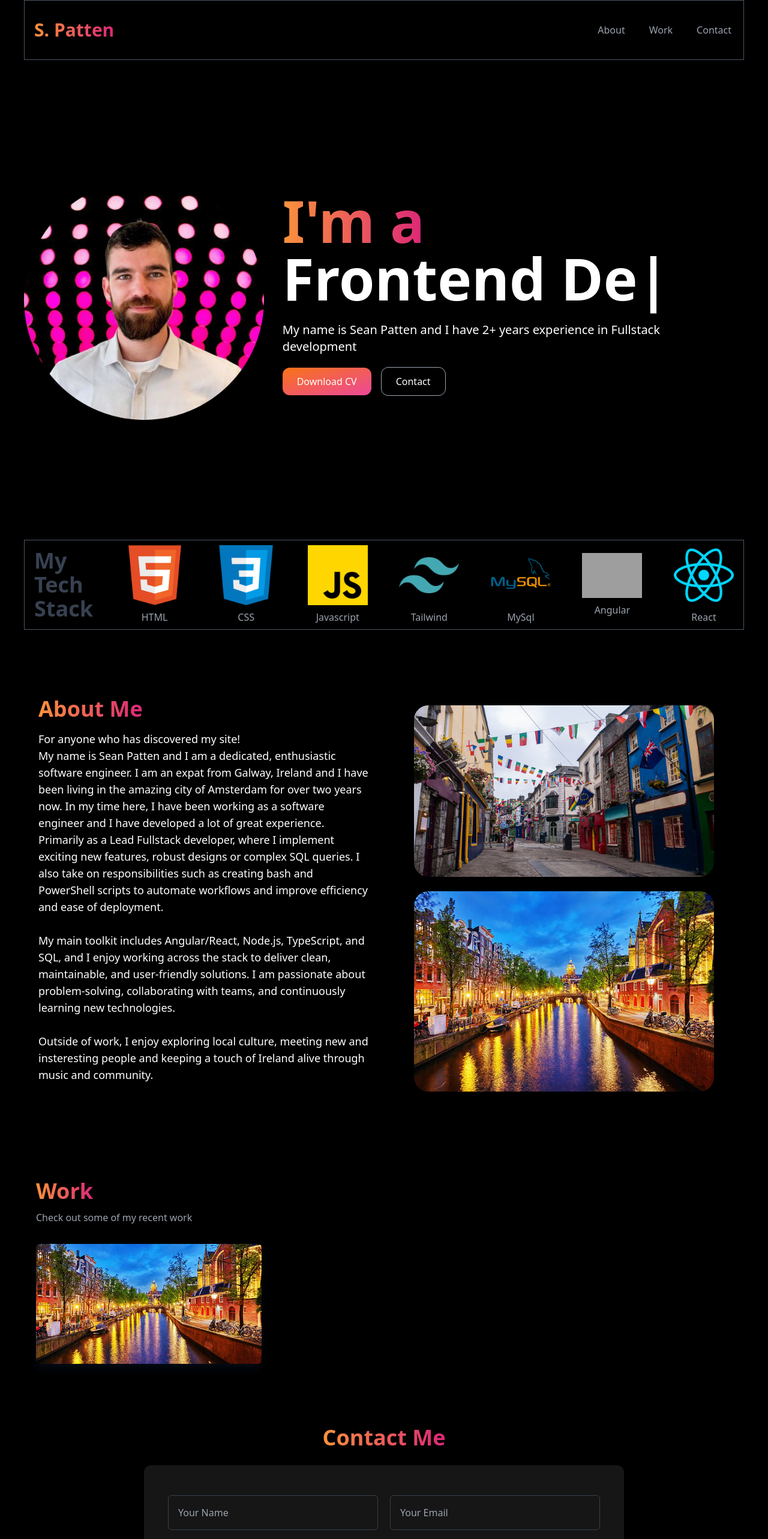
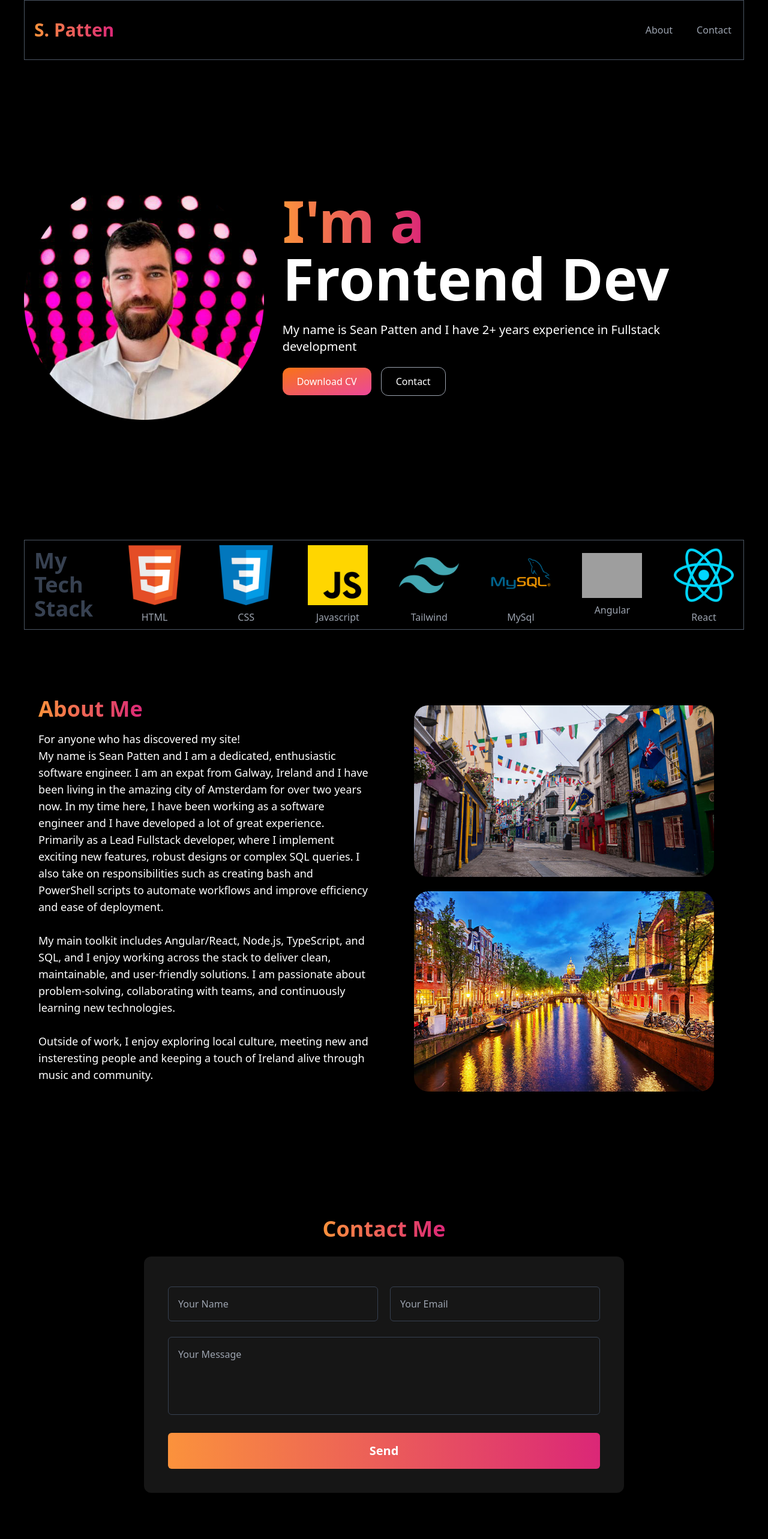
Before and after one commit to sean-p123/SeansPortfolioApp, a React (Vite) app: page / in a window 1280 px wide. Shown: the top 2566 px of the page at 60% size. Built offline with nearby package versions, Linux system fonts and the light colour scheme; grey boxes are pictures that could not be loaded.

Commit message:
Temporarily hide work field

```diff
--- a/src/App.tsx
+++ b/src/App.tsx
@@ -13,7 +13,7 @@ function App() {
     <SeanHero/>
     <Skills/>
     <About/>
-    <Work/>
+    {/* <Work/> */}
     <Contact/>
     <Footer/>
     </div>
--- a/src/components/Navbar.tsx
+++ b/src/components/Navbar.tsx
@@ -13,7 +13,7 @@ export function Navbar() {
           <h1 className="text-3xl font-bold primary-color ml-4">S. Patten</h1>
           <ul className="hidden md:flex">
             <li className="p-5"><a href="#about">About</a></li>
-            <li className="p-5"><a href="#work">Work</a></li>
+            {/* <li className="p-5"><a href="#work">Work</a></li> */}
             <li className="p-5"><a href="#contact">Contact</a></li>
           </ul>
           <div onClick={handleNav} className="block md:hidden">
```
